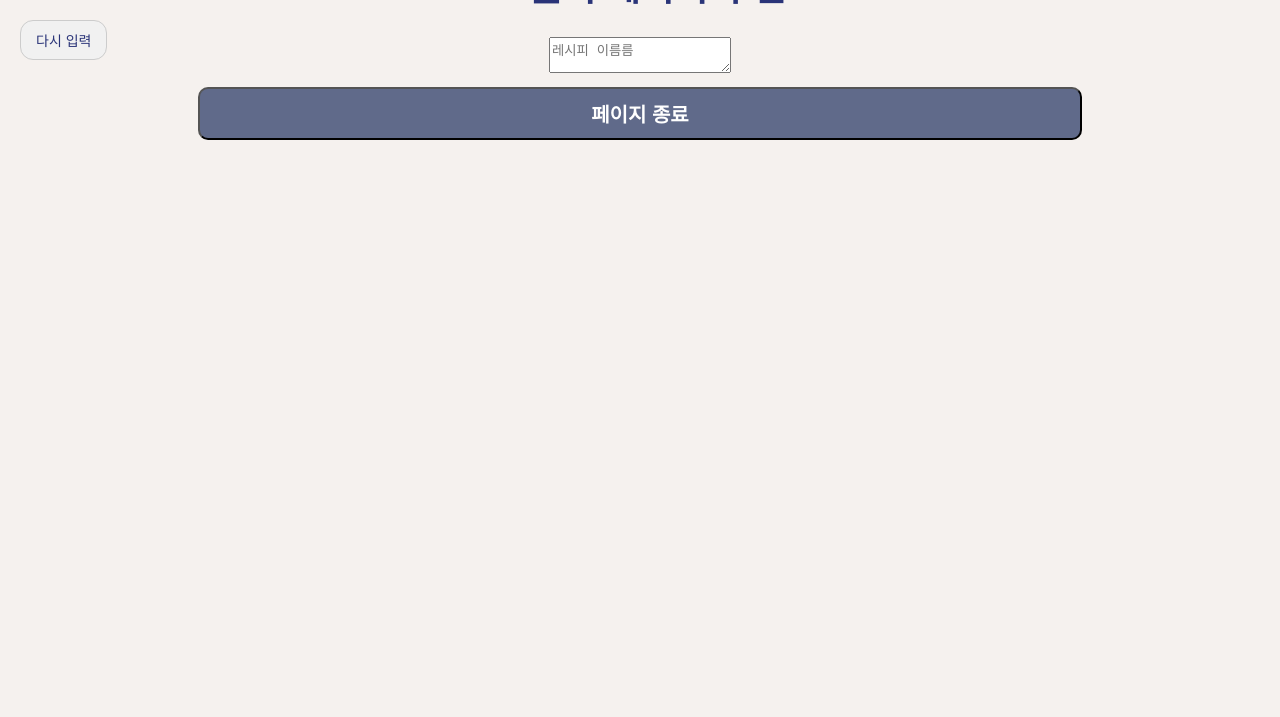
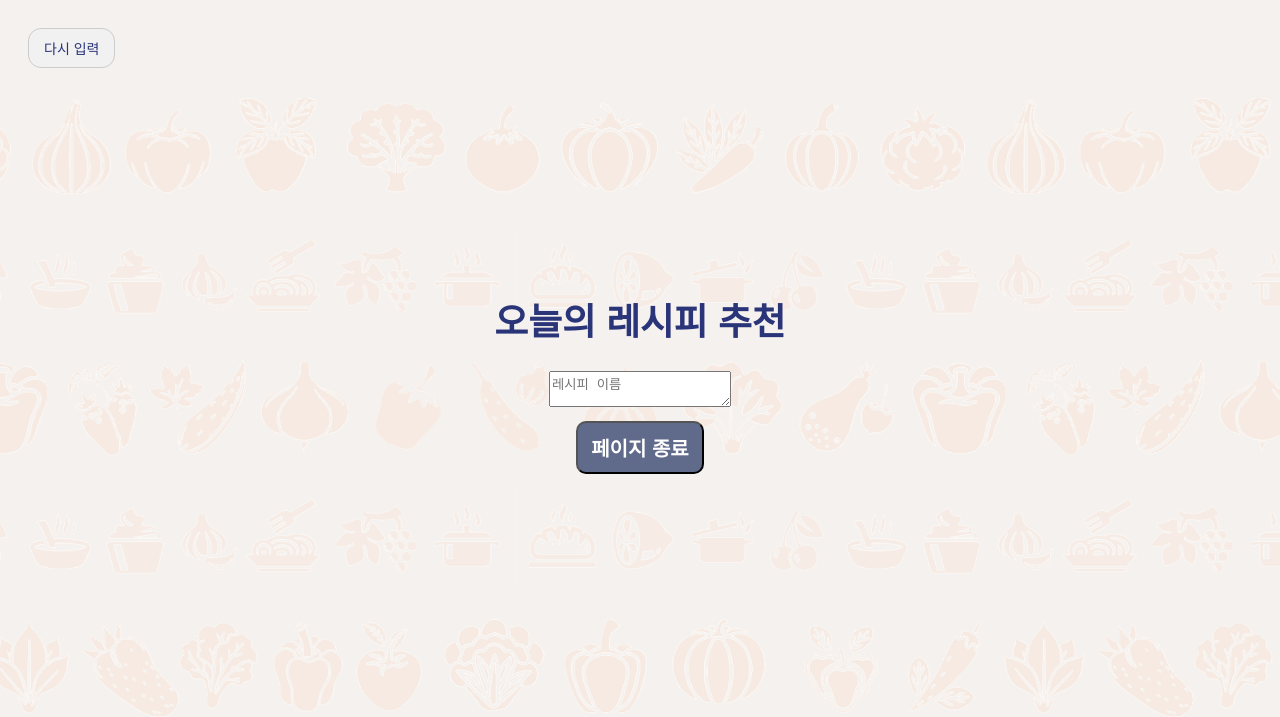
Before and after one commit to Nicholas-Olsen/Todays-Best-Recipe, a Django app: page /result/ in a window 1280 px wide. Shown: the top 717 px of the page. Before the commit the page ends 140 px from the top, so only its background shows below. Run offline with Django 5.2, Linux system fonts and the light colour scheme; some libraries are stand-ins or nearby versions.

Commit message:
Update result.html

```diff
--- a/mysite/blog/templates/blog/result.html
+++ b/mysite/blog/templates/blog/result.html
@@ -5,16 +5,18 @@
     <meta name="viewport" content="width=device-width, initial-scale=1.0">
     <title>오늘의레시피: 추천결과</title>
         <link rel="stylesheet" href="../static/css/result.css">
+        <link rel="stylesheet" href="../../static/css/style.css">
 </head>
 <body>
-    <a href="recommend.html" class="again-button">다시 입력</a>
+    <a href="{% url 'recommend' %}" class="again-button">다시 입력</a>
 
     <h1>오늘의 레시피 추천</h1>
-    <div class="recom-box">
-        <textarea placeholder="레시피 이름름"></textarea><br>
-        <button class="finish-btn" onclick="window.location.href='main.html'">페이지 종료</button>
-    </div>
-
+    <form action="{% url 'home' %}" method="POST">
+        <div class="recom-box">
+            <textarea placeholder="레시피 이름"></textarea><br>
+            <button type="submit" class="finish-btn" >페이지 종료</button>
+        </div>
+    </form>
     <div class="container">
     <div class="belt belt1"></div>
     <div class="belt belt2 reverse"></div>
```
